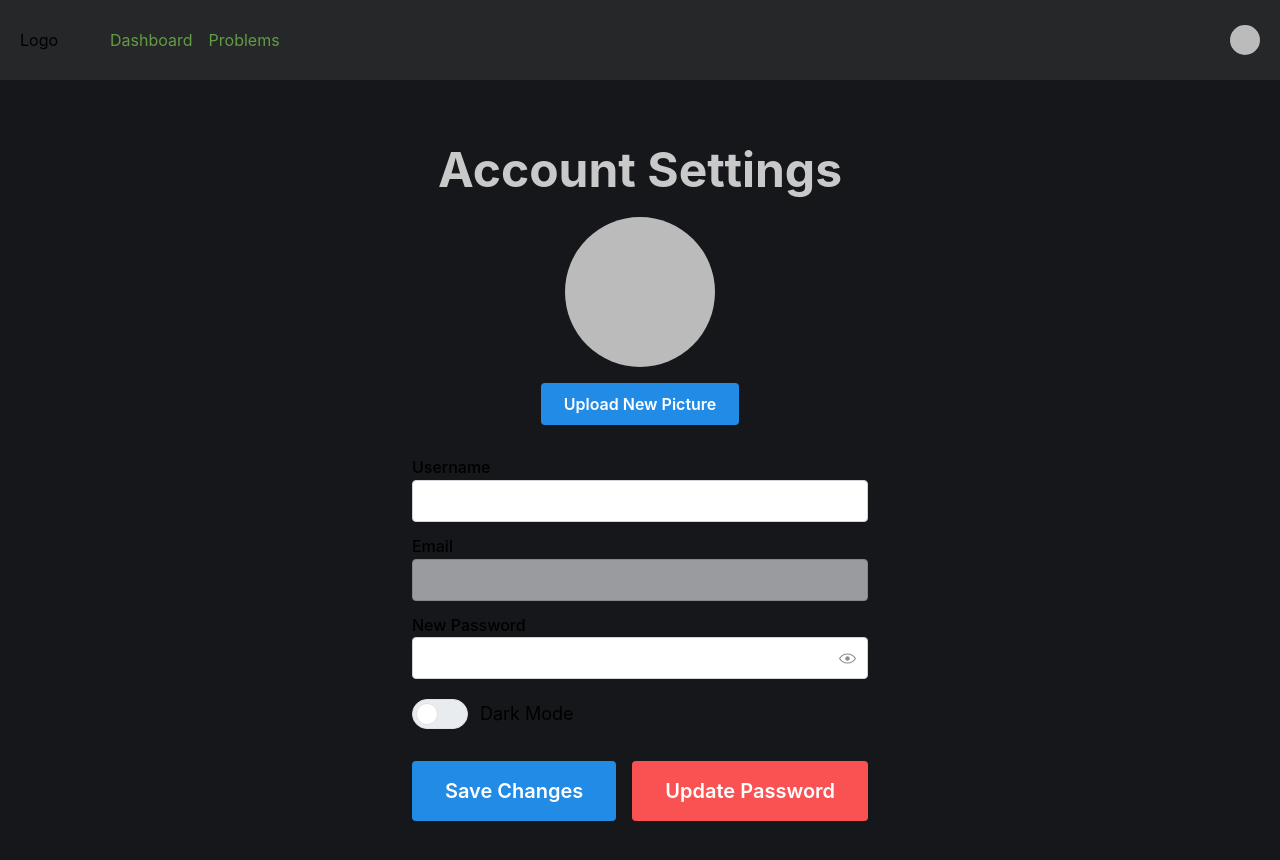
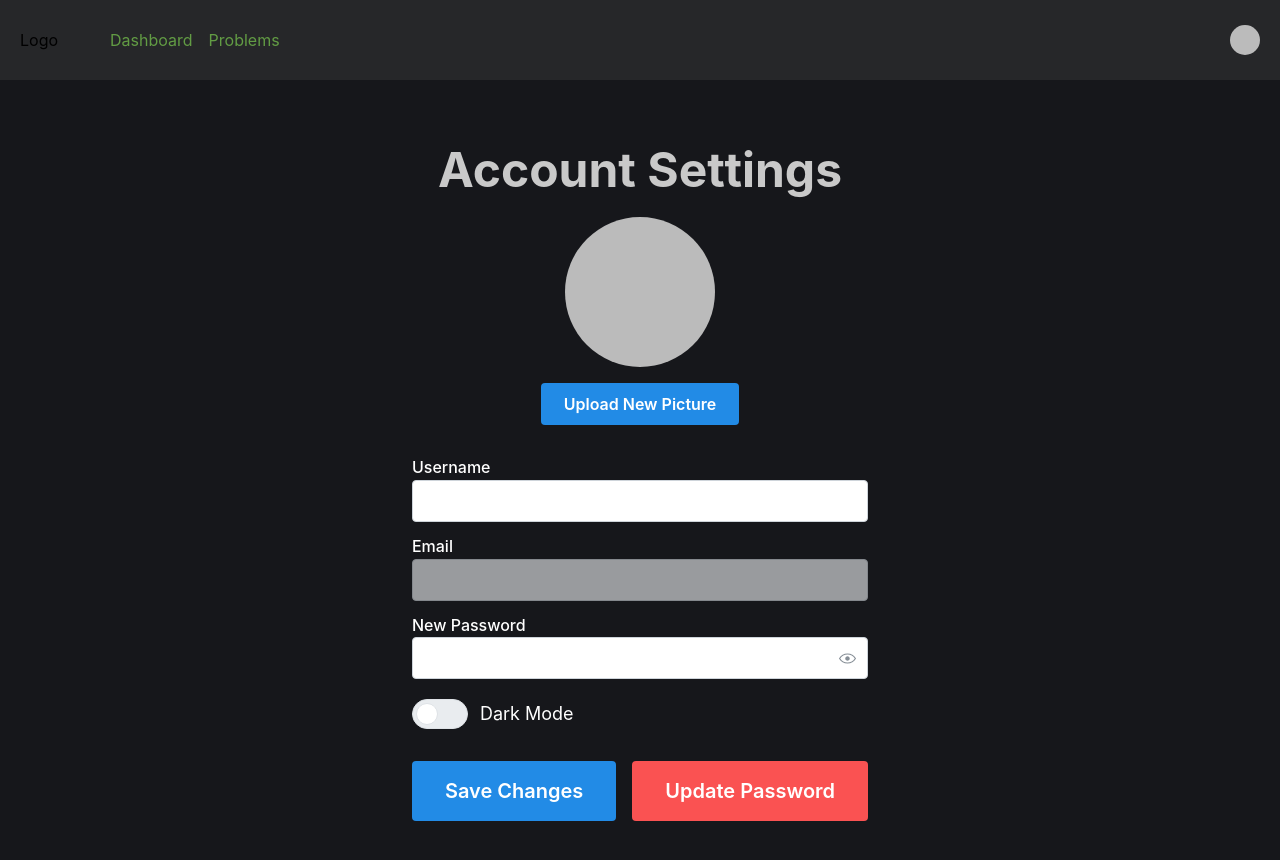
Before and after one commit to TrishaCarter/IR-Website, a Next.js app: page /account-settings in a window 1280 px wide. Shown: the top 860 px of the page. Built offline with nearby package versions, Linux system fonts and the light colour scheme; no server answers; sample sign-in values are in the browser's storage.

Commit message:
hard coded text color on linux

```diff
--- a/components/dashboard/TrendingProblems.js
+++ b/components/dashboard/TrendingProblems.js
@@ -16,6 +16,7 @@ export default function TrendingProblems({ topProblems }) {
         primaryTextColor: '#c9c9c9',
         secondaryTextColor: '#aaaaaa',
         accentColor: '#629C44',
+        whiteTextColor: '#ffffff'
     }
 
     return (
@@ -33,7 +34,8 @@ export default function TrendingProblems({ topProblems }) {
                     <Group position="apart" >
                         <Title order={4} style={{ color: "#fff" }}>{index + 1}.</Title>
                         <Card key={index} shadow="xs" padding="sm" style={{ backgroundColor: "#1e1e1e" }} w={"90%"}>
-                            <Text size="sm">{problem.name}</Text>
+                            <Text size="sm" style={{ color: theme.whiteTextColor }}>{problem.name}</Text>
+
                             <Badge color={problem.difficulty === "Easy" ? "green" : problem.difficulty === "Medium" ? "orange" : "red"} mt={5}>
                                 {problem.difficulty}
                             </Badge>
--- a/pages/account-settings/index.js
+++ b/pages/account-settings/index.js
@@ -11,6 +11,7 @@ const theme = {
     primaryTextColor: '#c9c9c9',
     secondaryTextColor: '#aaaaaa',
     accentColor: '#629C44',
+    whiteTextColor: '#ffffff'
 };
 
 export default function AccountSettings() {
@@ -78,10 +79,10 @@ export default function AccountSettings() {
                             {(props) => <Button {...props} size="md">Upload New Picture</Button>}
                         </FileButton>
                     </Center>
-                    <TextInput label="Username" value={username} onChange={(e) => setUsername(e.target.value)} mb="sm" size="md" />
-                    <TextInput label="Email" value={email} disabled mb="sm" size="md" />
-                    <PasswordInput label="New Password" value={password} onChange={(e) => setPassword(e.target.value)} mb="lg" size="md" />
-                    <Switch label="Dark Mode" checked={darkMode} onChange={(event) => setDarkMode(event.currentTarget.checked)} mb="xl" size="lg" />
+                    <TextInput label="Username" value={username} onChange={(e) => setUsername(e.target.value)} mb="sm" size="md" style={{ color: theme.whiteTextColor }} />
+                    <TextInput label="Email" value={email} disabled mb="sm" size="md" style={{ color: theme.whiteTextColor }}/>
+                    <PasswordInput label="New Password" value={password} onChange={(e) => setPassword(e.target.value)} mb="lg" size="md" style={{ color: theme.whiteTextColor }}/>
+                    <Switch label="Dark Mode" checked={darkMode} onChange={(event) => setDarkMode(event.currentTarget.checked)} mb="xl" size="lg" style={{ color: theme.whiteTextColor }}/>
                     <Group position="apart" mt="xl">
                         <Button onClick={handleUpdateProfile} size="xl">Save Changes</Button>
                         <Button color="red" onClick={handleUpdatePassword} size="xl">Update Password</Button>
```
Also changed, not shown: pages/dashboard/index.js (+6 -1 lines), 1 other file (tests, documents, lock files or other folders).
